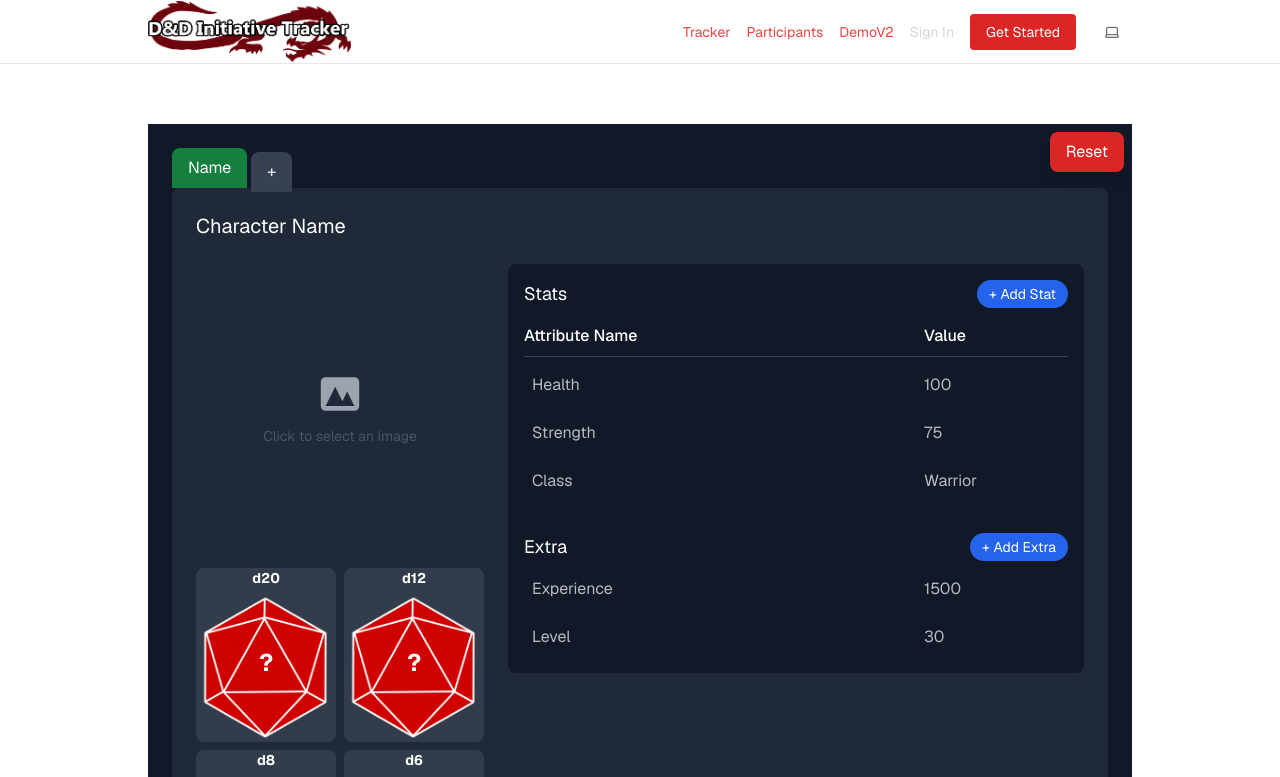
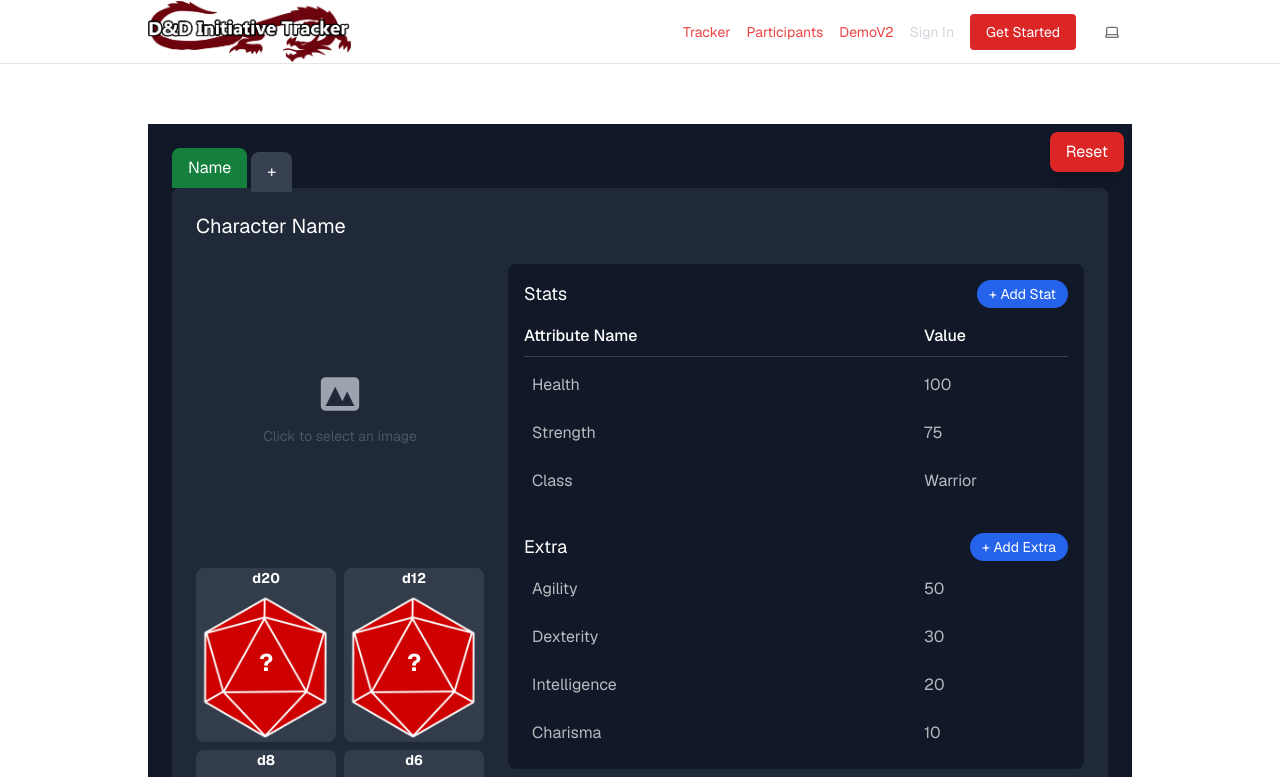
Before and after one commit to rakenduste-programmeerimine-2024/initiative-tracker, a Next.js app: page /demov2 in a window 1280 px wide. Shown: the top 777 px of the page. Built offline with nearby package versions, Linux system fonts and the light colour scheme; no server answers.

Commit message:
fix: default values

```diff
--- a/components/demov2/panel.tsx
+++ b/components/demov2/panel.tsx
@@ -36,12 +36,20 @@ const TabPanel = () => {
         ],
         extraStats: [
           {
-            attributeName: 'Experience',
-            value: 1500
+            attributeName: 'Agility',
+            value: 50
           },
           {
-            attributeName: 'Level',
+            attributeName: 'Dexterity',
             value: 30
+          },
+          {
+            attributeName: 'Intelligence',
+            value: 20
+          },
+          {
+            attributeName: 'Charisma',
+            value: 10
           }
         ]
       }
--- a/components/demov2/utils.ts
+++ b/components/demov2/utils.ts
@@ -10,10 +10,35 @@ export const createNewTab = (id: number) => ({
     },
     stats: [
       {
-        attributeName: 'New Stat',
-        value: 0
+        attributeName: 'Health',
+        value: 100
+      },
+      {
+        attributeName: 'Strength',
+        value: 75
+      },
+      {
+        attributeName: 'Class',
+        value: 'Warrior'
       }
     ],
-    extraStats: []
+    extraStats: [
+      {
+        attributeName: 'Agility',
+        value: 50
+      },
+      {
+        attributeName: 'Dexterity',
+        value: 30
+      },
+      {
+        attributeName: 'Intelligence',
+        value: 20
+      },
+      {
+        attributeName: 'Charisma',
+        value: 10
+      }
+    ]
   }
 });
```
